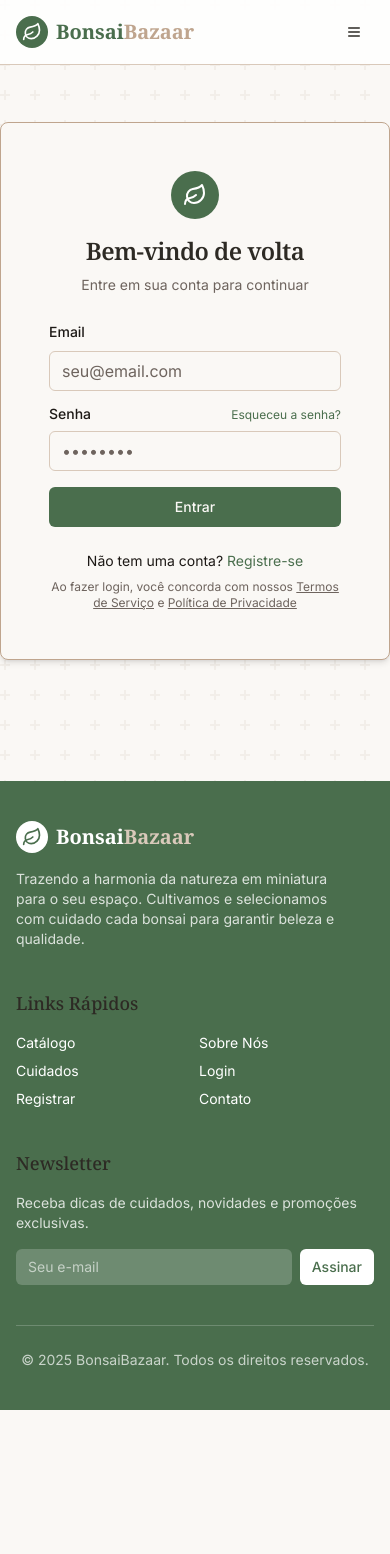
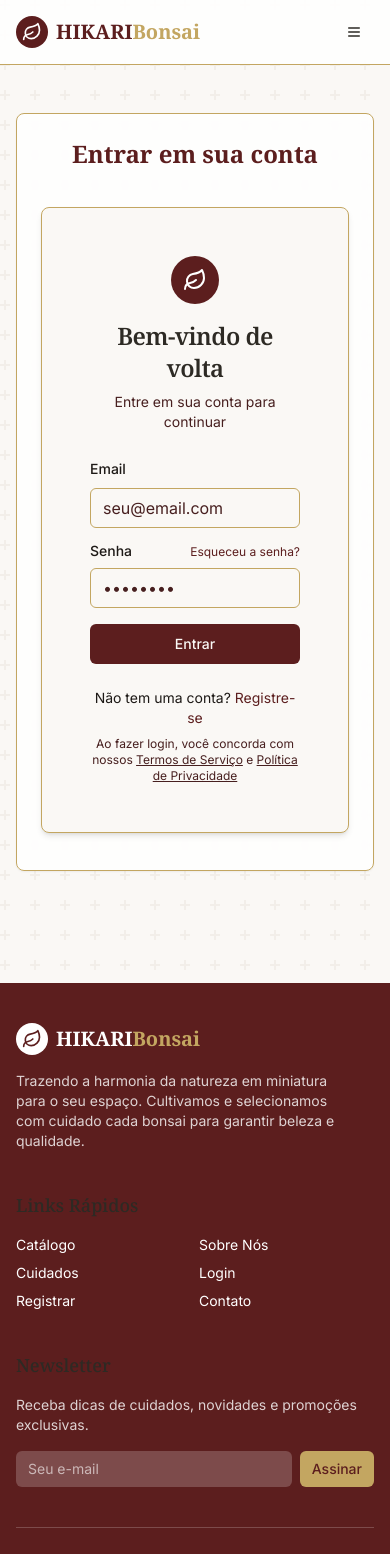
Before and after one commit to Odani3/bonsai-bazaar-harmony, a React (Vite) app: page /login in a window 390 px wide. Shown: the top 1554 px of the page. Before the commit the page ends 1410 px from the top, so only its background shows below. Built offline with nearby package versions, Linux system fonts and the light colour scheme.

Commit message:
Rename site and update color palette
Rename the site to HIKARI Bonsai and update the color palette to match the provided image.

```diff
--- a/index.html
+++ b/index.html
@@ -1,14 +1,15 @@
+
 <!DOCTYPE html>
 <html lang="en">
   <head>
     <meta charset="UTF-8" />
     <meta name="viewport" content="width=device-width, initial-scale=1.0" />
-    <title>bonsai-bazaar-harmony</title>
-    <meta name="description" content="Lovable Generated Project" />
-    <meta name="author" content="Lovable" />
+    <title>HIKARI Bonsai</title>
+    <meta name="description" content="Harmonia e tradição no cultivo de bonsais" />
+    <meta name="author" content="HIKARI Bonsai" />
 
-    <meta property="og:title" content="Lovable Generated Project" />
-    <meta property="og:description" content="Lovable Generated Project" />
+    <meta property="og:title" content="HIKARI Bonsai" />
+    <meta property="og:description" content="Harmonia e tradição no cultivo de bonsais" />
     <meta property="og:type" content="website" />
     <meta property="og:image" content="https://lovable.dev/opengraph-image-p98pqg.png" />
 
--- a/src/components/layout/Footer.tsx
+++ b/src/components/layout/Footer.tsx
@@ -4,17 +4,17 @@ import { Leaf } from "lucide-react";
 
 const Footer = () => {
   return (
-    <footer className="bg-bonsai-green text-white mt-16">
+    <footer className="bg-hikari-burgundy text-white mt-16">
       <div className="container mx-auto px-4 py-10">
         <div className="grid grid-cols-1 md:grid-cols-3 gap-10">
           {/* Logo & Description */}
           <div className="space-y-4">
             <Link to="/" className="flex items-center gap-2">
               <span className="bg-white rounded-full p-1.5">
-                <Leaf className="h-5 w-5 text-bonsai-green" />
+                <Leaf className="h-5 w-5 text-hikari-burgundy" />
               </span>
               <span className="font-serif text-xl font-bold text-white">
-                Bonsai<span className="text-bonsai-sand">Bazaar</span>
+                HIKARI<span className="text-hikari-gold">Bonsai</span>
               </span>
             </Link>
             <p className="text-sm max-w-xs text-white/80">
@@ -48,7 +48,7 @@ const Footer = () => {
                 placeholder="Seu e-mail"
                 className="bg-white/20 text-white placeholder:text-white/60 px-3 py-2 rounded-md text-sm w-full focus:outline-none focus:ring-2 ring-white/30"
               />
-              <button className="bg-white text-bonsai-green px-3 py-2 rounded-md hover:bg-white/90 transition-colors text-sm font-medium">
+              <button className="bg-hikari-gold text-hikari-burgundy px-3 py-2 rounded-md hover:bg-hikari-gold/90 transition-colors text-sm font-medium">
                 Assinar
               </button>
             </form>
@@ -56,7 +56,7 @@ const Footer = () => {
         </div>
 
         <div className="border-t border-white/20 mt-10 pt-6 text-center text-sm text-white/70">
-          <p>© {new Date().getFullYear()} BonsaiBazaar. Todos os direitos reservados.</p>
+          <p>© {new Date().getFullYear()} HIKARIBonsai. Todos os direitos reservados.</p>
         </div>
       </div>
     </footer>
--- a/src/components/layout/Navbar.tsx
+++ b/src/components/layout/Navbar.tsx
@@ -11,28 +11,28 @@ const Navbar = () => {
   const [isMenuOpen, setIsMenuOpen] = useState(false);
 
   return (
-    <nav className="bg-white/80 backdrop-blur-md border-b border-bonsai-sand sticky top-0 z-50">
+    <nav className="bg-white/80 backdrop-blur-md border-b border-hikari-gold sticky top-0 z-50">
       <div className="container mx-auto px-4 py-3">
         <div className="flex items-center justify-between">
           {/* Logo */}
           <Link to="/" className="flex items-center gap-2">
-            <span className="bg-bonsai-green rounded-full p-1.5">
+            <span className="bg-hikari-burgundy rounded-full p-1.5">
               <Leaf className="h-5 w-5 text-white" />
             </span>
-            <span className="font-serif text-xl font-bold text-bonsai-green">
-              Bonsai<span className="text-bonsai-sand-dark">Bazaar</span>
+            <span className="font-serif text-xl font-bold text-hikari-burgundy">
+              HIKARI<span className="text-hikari-gold">Bonsai</span>
             </span>
           </Link>
 
           {/* Desktop Navigation */}
           <div className="hidden md:flex items-center space-x-8">
-            <Link to="/catalogo" className="text-bonsai-dark hover:text-bonsai-green transition-colors">
+            <Link to="/catalogo" className="text-hikari-dark hover:text-hikari-burgundy transition-colors">
               Catálogo
             </Link>
-            <Link to="/sobre" className="text-bonsai-dark hover:text-bonsai-green transition-colors">
+            <Link to="/sobre" className="text-hikari-dark hover:text-hikari-burgundy transition-colors">
               Sobre Nós
             </Link>
-            <Link to="/cuidados" className="text-bonsai-dark hover:text-bonsai-green transition-colors">
+            <Link to="/cuidados" className="text-hikari-dark hover:text-hikari-burgundy transition-colors">
               Cuidados
             </Link>
           </div>
@@ -40,23 +40,23 @@ const Navbar = () => {
           {/* User Actions */}
           <div className="hidden md:flex items-center space-x-4">
             <Button variant="ghost" size="icon">
-              <Search className="h-5 w-5 text-bonsai-dark" />
+              <Search className="h-5 w-5 text-hikari-dark" />
             </Button>
             <Button variant="ghost" size="icon">
-              <ShoppingCart className="h-5 w-5 text-bonsai-dark" />
+              <ShoppingCart className="h-5 w-5 text-hikari-dark" />
               <span className="sr-only">Carrinho</span>
             </Button>
 
             {isAuthenticated ? (
               <div className="flex items-center gap-3">
-                <span className="text-sm text-bonsai-dark">Olá, {user?.name.split(' ')[0]}</span>
-                <Button variant="outline" onClick={logout} className="text-bonsai-green border-bonsai-green hover:bg-bonsai-green hover:text-white">
+                <span className="text-sm text-hikari-dark">Olá, {user?.name.split(' ')[0]}</span>
+                <Button variant="outline" onClick={logout} className="text-hikari-burgundy border-hikari-burgundy hover:bg-hikari-burgundy hover:text-white">
                   Sair
                 </Button>
               </div>
             ) : (
               <Link to="/login">
-                <Button className="bg-bonsai-green hover:bg-bonsai-green/80 text-white flex items-center gap-2">
+                <Button className="bg-hikari-burgundy hover:bg-hikari-burgundy/80 text-white flex items-center gap-2">
                   <User className="h-4 w-4" />
                   Entrar
                 </Button>
@@ -68,8 +68,8 @@ const Navbar = () => {
           <div className="md:hidden">
             <Button variant="ghost" onClick={() => setIsMenuOpen(!isMenuOpen)} size="icon">
               {isMenuOpen ?
-                <X className="h-5 w-5 text-bonsai-dark" /> :
-                <Menu className="h-5 w-5 text-bonsai-dark" />
+                <X className="h-5 w-5 text-hikari-dark" /> :
+                <Menu className="h-5 w-5 text-hikari-dark" />
               }
             </Button>
           </div>
@@ -88,7 +88,7 @@ const Navbar = () => {
               <Link to="/cuidados" className="px-3 py-2 rounded-md hover:bg-muted">
                 Cuidados
               </Link>
-              <div className="border-t border-bonsai-sand my-2"></div>
+              <div className="border-t border-hikari-gold my-2"></div>
               <div className="flex justify-between items-center">
                 <Button variant="ghost" size="icon">
                   <Search className="h-5 w-5" />
@@ -102,7 +102,7 @@ const Navbar = () => {
                   </Button>
                 ) : (
                   <Link to="/login">
-                    <Button className="bg-bonsai-green hover:bg-bonsai-green/80 text-white">
+                    <Button className="bg-hikari-burgundy hover:bg-hikari-burgundy/80 text-white">
                       Entrar
                     </Button>
                   </Link>
--- a/src/index.css
+++ b/src/index.css
@@ -16,35 +16,35 @@
     --popover: 36 33% 97%;
     --popover-foreground: 24 12% 10%;
 
-    --primary: 124 20% 36%;
+    --primary: 0 60% 24%;
     --primary-foreground: 36 33% 97%;
 
-    --secondary: 35 30% 82%;
+    --secondary: 43 45% 57%;
     --secondary-foreground: 24 12% 10%;
 
-    --muted: 35 20% 90%;
-    --muted-foreground: 24 8% 40%;
+    --muted: 43 30% 90%;
+    --muted-foreground: 0 40% 20%;
 
-    --accent: 35 30% 82%;
+    --accent: 43 45% 57%;
     --accent-foreground: 24 12% 10%;
 
     --destructive: 0 84.2% 60.2%;
     --destructive-foreground: 36 33% 97%;
 
-    --border: 35 20% 80%;
-    --input: 35 20% 80%;
-    --ring: 124 20% 36%;
+    --border: 43 30% 80%;
+    --input: 43 30% 80%;
+    --ring: 0 60% 24%;
 
     --radius: 0.5rem;
 
     --sidebar-background: 36 33% 97%;
-    --sidebar-foreground: 24 8% 40%;
-    --sidebar-primary: 124 20% 36%;
+    --sidebar-foreground: 0 40% 20%;
+    --sidebar-primary: 0 60% 24%;
     --sidebar-primary-foreground: 36 33% 97%;
-    --sidebar-accent: 35 30% 82%;
+    --sidebar-accent: 43 45% 57%;
     --sidebar-accent-foreground: 24 12% 10%;
-    --sidebar-border: 35 20% 80%;
-    --sidebar-ring: 124 20% 36%;
+    --sidebar-border: 43 30% 80%;
+    --sidebar-ring: 0 60% 24%;
   }
 }
 
@@ -60,10 +60,10 @@
   }
 
   h1, h2, h3, h4, h5, h6 {
-    @apply font-serif text-bonsai-dark;
+    @apply font-serif text-hikari-dark;
   }
 
   .zen-box {
-    @apply border border-bonsai-sand-dark bg-white/80 rounded-lg p-6 shadow-sm backdrop-blur-sm;
+    @apply border border-hikari-gold bg-white/80 rounded-lg p-6 shadow-sm backdrop-blur-sm;
   }
 }
--- a/src/pages/Login.tsx
+++ b/src/pages/Login.tsx
@@ -5,7 +5,14 @@ import LoginForm from "@/components/auth/LoginForm";
 const Login = () => {
   return (
     <Layout>
-      <LoginForm />
+      <div className="container mx-auto py-12 px-4">
+        <div className="max-w-md mx-auto zen-box">
+          <h1 className="text-2xl font-serif font-bold text-center mb-6 text-hikari-burgundy">
+            Entrar em sua conta
+          </h1>
+          <LoginForm />
+        </div>
+      </div>
     </Layout>
   );
 };
--- a/src/pages/Register.tsx
+++ b/src/pages/Register.tsx
@@ -5,7 +5,14 @@ import RegisterForm from "@/components/auth/RegisterForm";
 const Register = () => {
   return (
     <Layout>
-      <RegisterForm />
+      <div className="container mx-auto py-12 px-4">
+        <div className="max-w-md mx-auto zen-box">
+          <h1 className="text-2xl font-serif font-bold text-center mb-6 text-hikari-burgundy">
+            Criar uma nova conta
+          </h1>
+          <RegisterForm />
+        </div>
+      </div>
     </Layout>
   );
 };
--- a/tailwind.config.ts
+++ b/tailwind.config.ts
@@ -1,4 +1,3 @@
-
 import type { Config } from "tailwindcss";
 
 export default {
@@ -53,15 +52,27 @@ export default {
 					DEFAULT: 'hsl(var(--card))',
 					foreground: 'hsl(var(--card-foreground))'
 				},
-				// Custom Bonsai colors
+				hikari: {
+					burgundy: {
+						DEFAULT: '#5C1E1E',
+						light: '#7A2828'
+					},
+					gold: {
+						DEFAULT: '#C3A661',
+						light: '#D6BD7C',
+						dark: '#A48C4A'
+					},
+					cream: '#F5F2E9',
+					dark: '#2D2A24'
+				},
 				bonsai: {
 					green: {
-						DEFAULT: '#4A6E4D',
-						light: '#80A082'
+						DEFAULT: '#5C1E1E',
+						light: '#7A2828'
 					},
 					sand: {
-						DEFAULT: '#D9C9BA',
-						dark: '#BFA58E'
+						DEFAULT: '#C3A661',
+						dark: '#A48C4A'
 					},
 					dark: '#2D2A24'
 				},
```
Also changed, not shown: src/components/home/Hero.tsx (+16 -9 lines), public/lovable-uploads/95378e80-8a44-4438-8cc2-1373a0439f9f.png (added).
